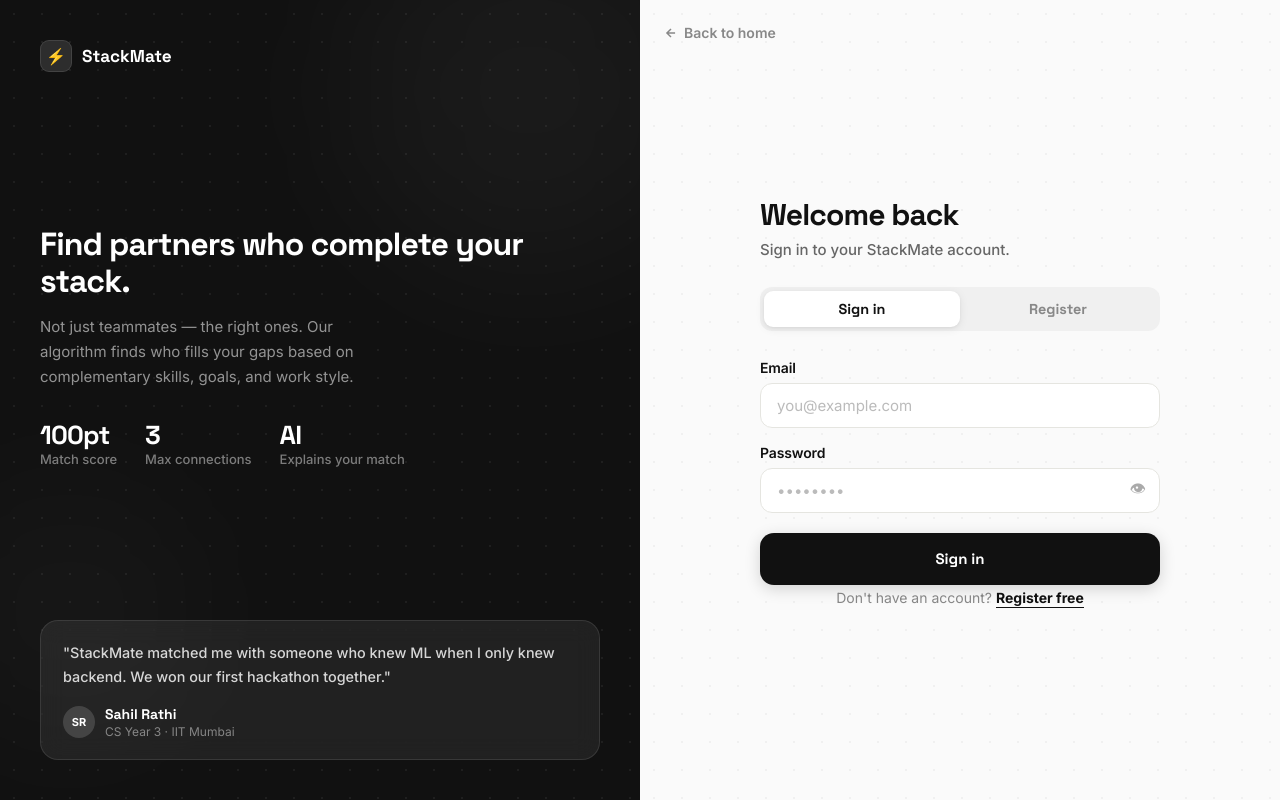
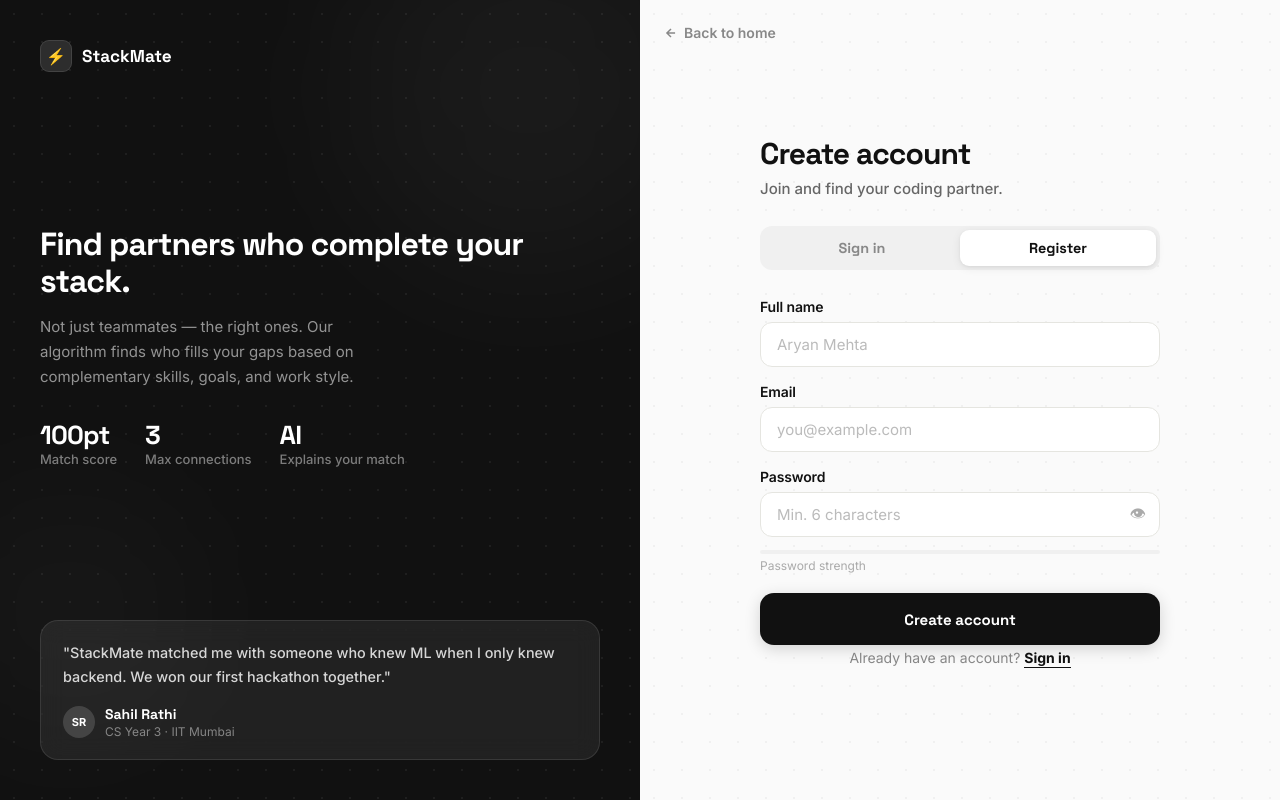
Before and after one commit to KJEmpireE07/stackmate, a website: page public/auth.html in a window 1280 px wide. Both pictures are taken after a click on the button "Register". Drawn offline with Linux system fonts and the light colour scheme.

Commit message:
fix: refactored auth switchTab to auth.js to fix double-override UI rendering issues

```diff
--- a/public/auth.html
+++ b/public/auth.html
@@ -448,21 +448,11 @@
 
   <script src="js/auth.js"></script>
   <script>
-    // Override switchTab to also update heading + footer link
-    const _origSwitch = switchTab;
-    function switchTab(mode) {
-      _origSwitch(mode);
-      const isLogin = mode === 'login';
-      document.getElementById('form-title').textContent    = isLogin ? 'Welcome back'  : 'Create account';
-      document.getElementById('form-subtitle').textContent = isLogin ? 'Sign in to your StackMate account.' : 'Join and find your coding partner.';
-      document.getElementById('auth-footer-link').innerHTML = isLogin
-        ? `Don't have an account? <a href="#" onclick="switchTab('register');return false;">Register free</a>`
-        : `Already have an account? <a href="#" onclick="switchTab('login');return false;">Sign in</a>`;
-    }
-
     // Check URL param on load
     const p = new URLSearchParams(window.location.search);
-    if (p.get('mode') === 'register') switchTab('register');
+    if (p.get('mode') === 'register') {
+      switchTab('register');
+    }
   </script>
 </body>
 </html>
--- a/public/js/auth.js
+++ b/public/js/auth.js
@@ -30,10 +30,34 @@ async function apiFetch(path, options = {}) {
 
 /* ── Auth page logic ── */
 function switchTab(tab) {
-  document.getElementById('tab-login').classList.toggle('active', tab === 'login');
-  document.getElementById('tab-register').classList.toggle('active', tab === 'register');
-  document.getElementById('panel-login').classList.toggle('active', tab === 'login');
-  document.getElementById('panel-register').classList.toggle('active', tab === 'register');
+  const isLogin = tab === 'login';
+
+  const tabLogin = document.getElementById('tab-login');
+  const tabRegister = document.getElementById('tab-register');
+  const panelLogin = document.getElementById('panel-login');
+  const panelRegister = document.getElementById('panel-register');
+
+  if (tabLogin) tabLogin.classList.toggle('active', isLogin);
+  if (tabRegister) tabRegister.classList.toggle('active', !isLogin);
+  if (panelLogin) panelLogin.classList.toggle('active', isLogin);
+  if (panelRegister) panelRegister.classList.toggle('active', !isLogin);
+
+  const formTitle = document.getElementById('form-title');
+  const formSubtitle = document.getElementById('form-subtitle');
+  const authFooterLink = document.getElementById('auth-footer-link');
+
+  if (formTitle) {
+    formTitle.textContent = isLogin ? 'Welcome back' : 'Create account';
+  }
+  if (formSubtitle) {
+    formSubtitle.textContent = isLogin ? 'Sign in to your StackMate account.' : 'Join and find your coding partner.';
+  }
+  if (authFooterLink) {
+    authFooterLink.innerHTML = isLogin
+      ? `Don't have an account? <a href="#" id="footer-switch-link" onclick="switchTab('register'); return false;">Register free</a>`
+      : `Already have an account? <a href="#" id="footer-switch-link" onclick="switchTab('login'); return false;">Sign in</a>`;
+  }
+
   hideError();
 }
 
```
